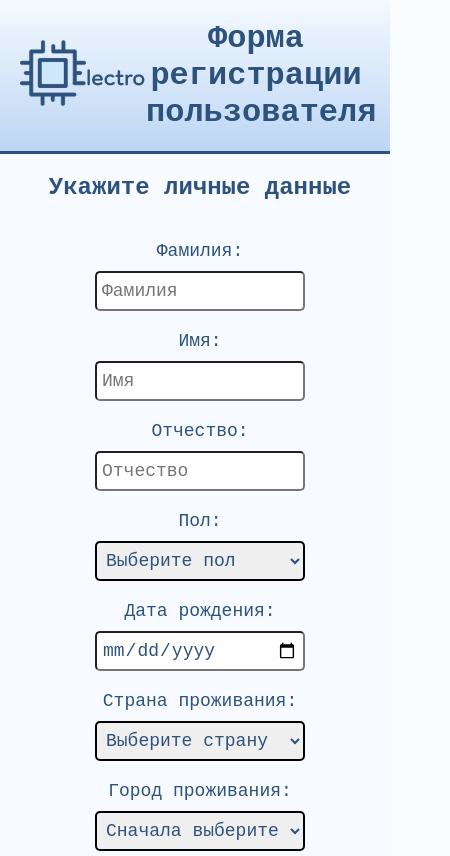
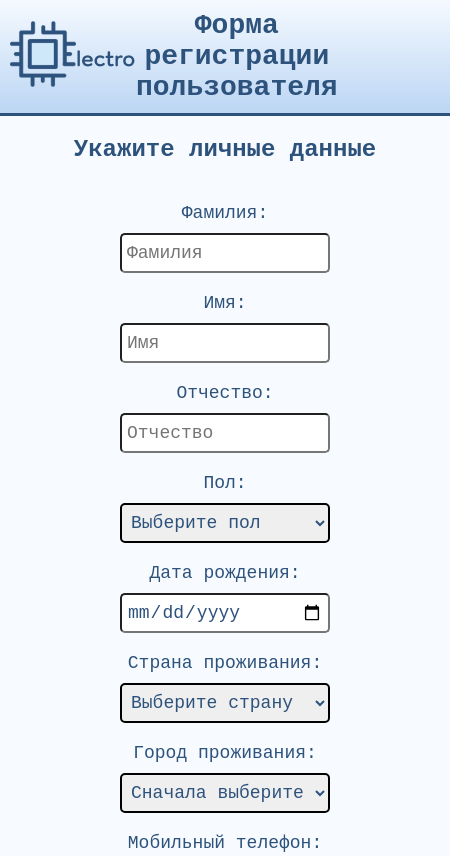
Before and after one commit to Arina-Vyacheslavovna/steiza-reg, a plain HTML site: page index.html in a window 390 px wide. Shown: the top 856 px of the page, 450 px wide, since content can reach past the window. Drawn offline with Linux system fonts and the light colour scheme.

Commit message:
adaptive

```diff
--- a/css/adaptive.css
+++ b/css/adaptive.css
@@ -90,6 +90,12 @@
   .container {
     max-width: 400px;
   }
+  header {
+    padding: 10px;
+  }
+  h1 {
+    font-size: 28px;
+  }
   .surname,
   .name,
   .patronymic,
@@ -110,3 +116,9 @@
     flex-direction: column-reverse;
   }
 }
+
+@media (max-width: 450px) {
+  html {
+    width: 450px;
+  }
+}
```
